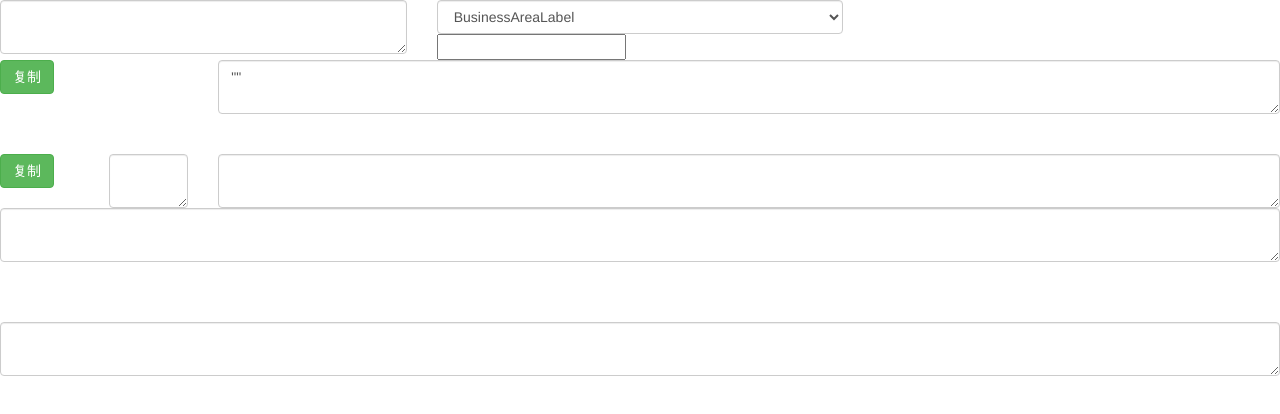
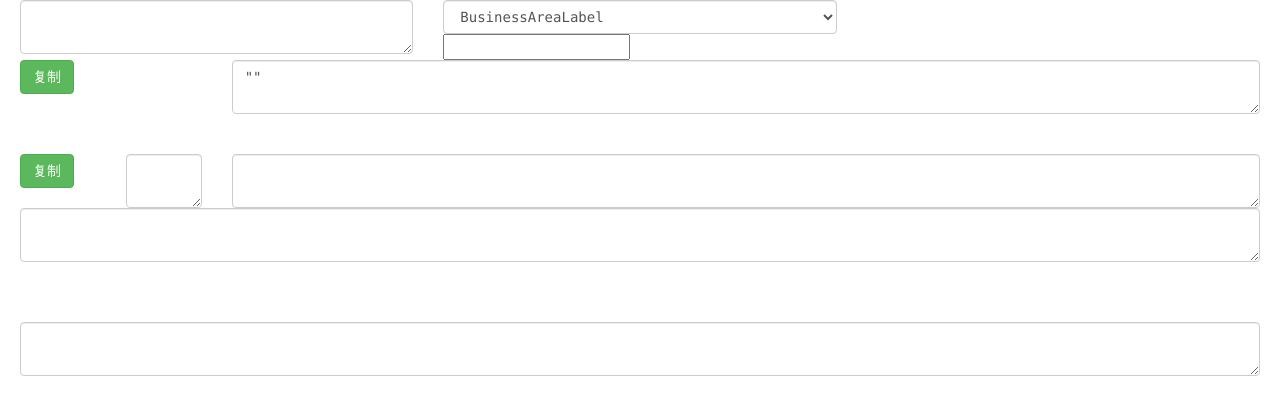
Before and after one commit to shang-demo/static-tools, a plain HTML site: page cloudnapps/index.html in a window 1280 px wide. Drawn offline with nearby package versions, Linux system fonts and the light colour scheme; some packages are replaced by stand-ins of ours; files that its build step writes are made by us from their sources; a script that the page names is missing.

Commit message:
feat: Trebuchet

```diff
--- a/cloudnapps/index.html
+++ b/cloudnapps/index.html
@@ -5,6 +5,13 @@
   <meta http-equiv="Content-Type" content="text/html; charset=utf-8"/>
   <link rel="shortcut icon" href="//static.xinshangshangxin.com/favicon.ico">
   <link rel="stylesheet" href="//cdn.bootcss.com/bootstrap/3.3.7/css/bootstrap.min.css">
+
+  <style>
+    body {
+      font-family: Menlo, Consolas, "Source Code Pro", Inconsolata, Monaco, "Courier New";
+      margin: 0 20px;
+    }
+  </style>
 </head>
 
 <body>
@@ -344,7 +351,6 @@ server {
       }, '');
 
 
-
     $('#jobResult').html(`<tr>
         <th>dimension</th>
         <th>collectionName</th>
```
